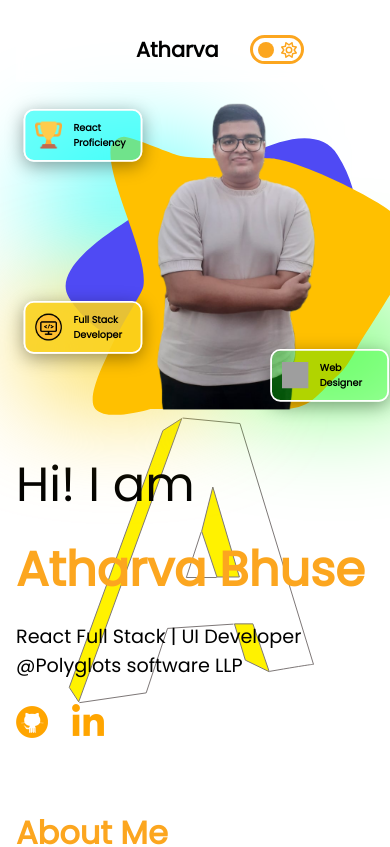
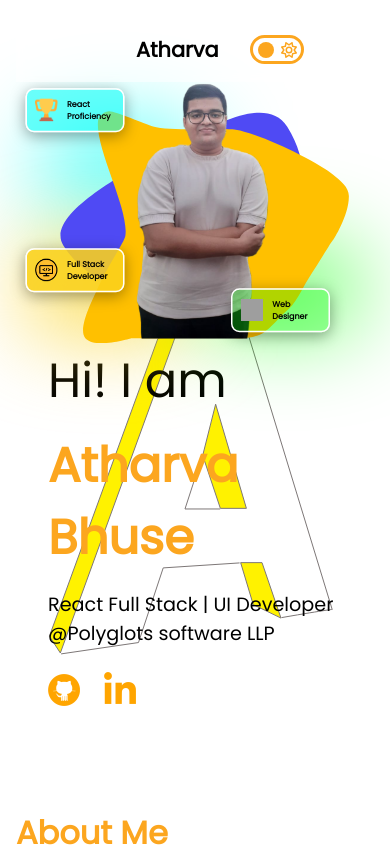
Before and after one commit to atharvabhuse/portfolio, a React (Create React App) app: page / in a window 390 px wide. Shown: the top 847 px of the page. Built offline with nearby package versions, Linux system fonts and the light colour scheme; grey boxes are pictures that could not be loaded.

Commit message:
minor bugfixes

```diff
--- a/src/components/Intro.css
+++ b/src/components/Intro.css
@@ -149,12 +149,12 @@
         display: flex;
         flex: none;
         background-size: cover;
-        margin: 0rem;
+        margin: 2rem;
         padding-bottom: 0rem;
     }
     .intro-div-right{
-        transform: scale(0.6);
-        left: -4rem;
+        transform: scale(0.5);
+        left: -5rem;
     }
     .web-designer{
         position: absolute;
```
